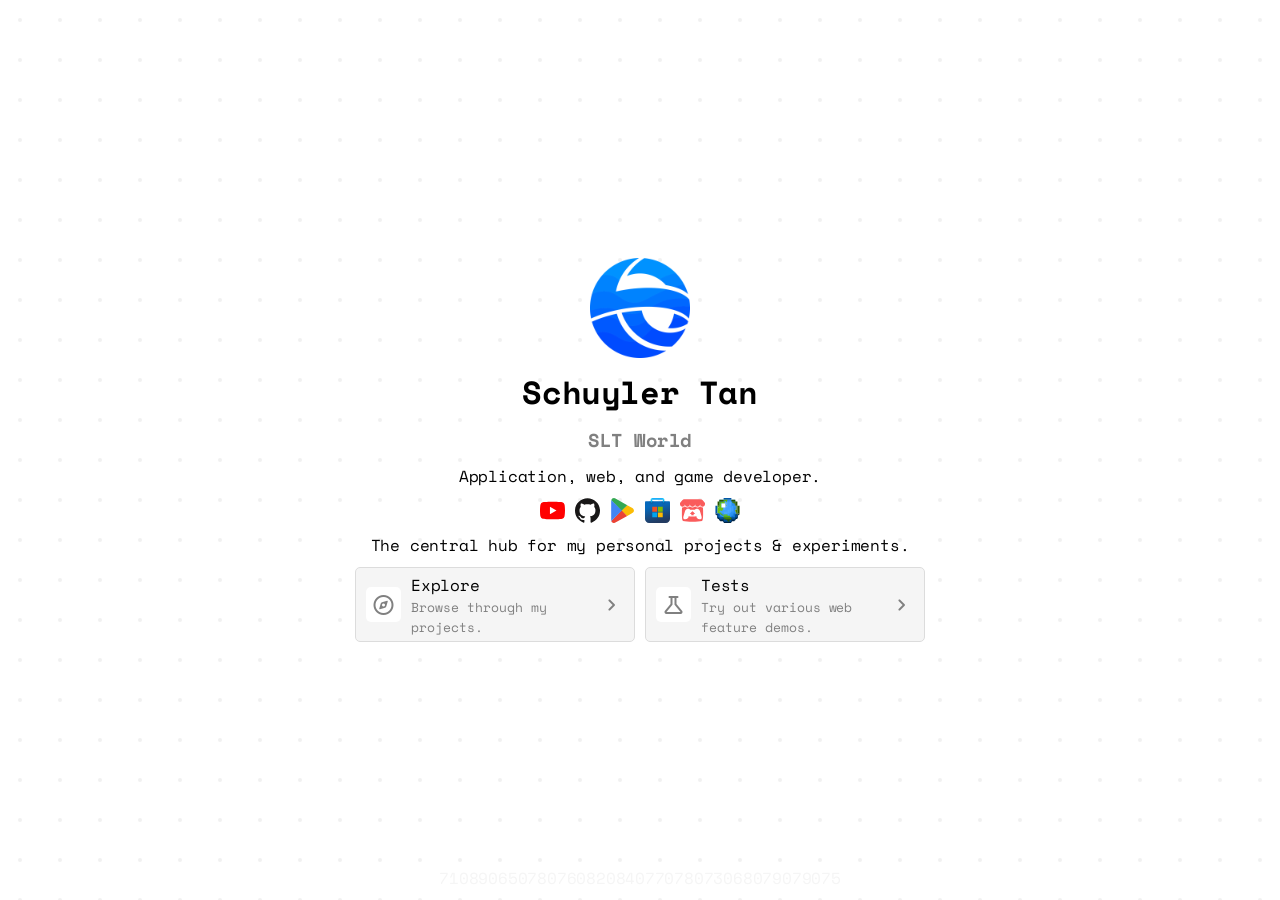
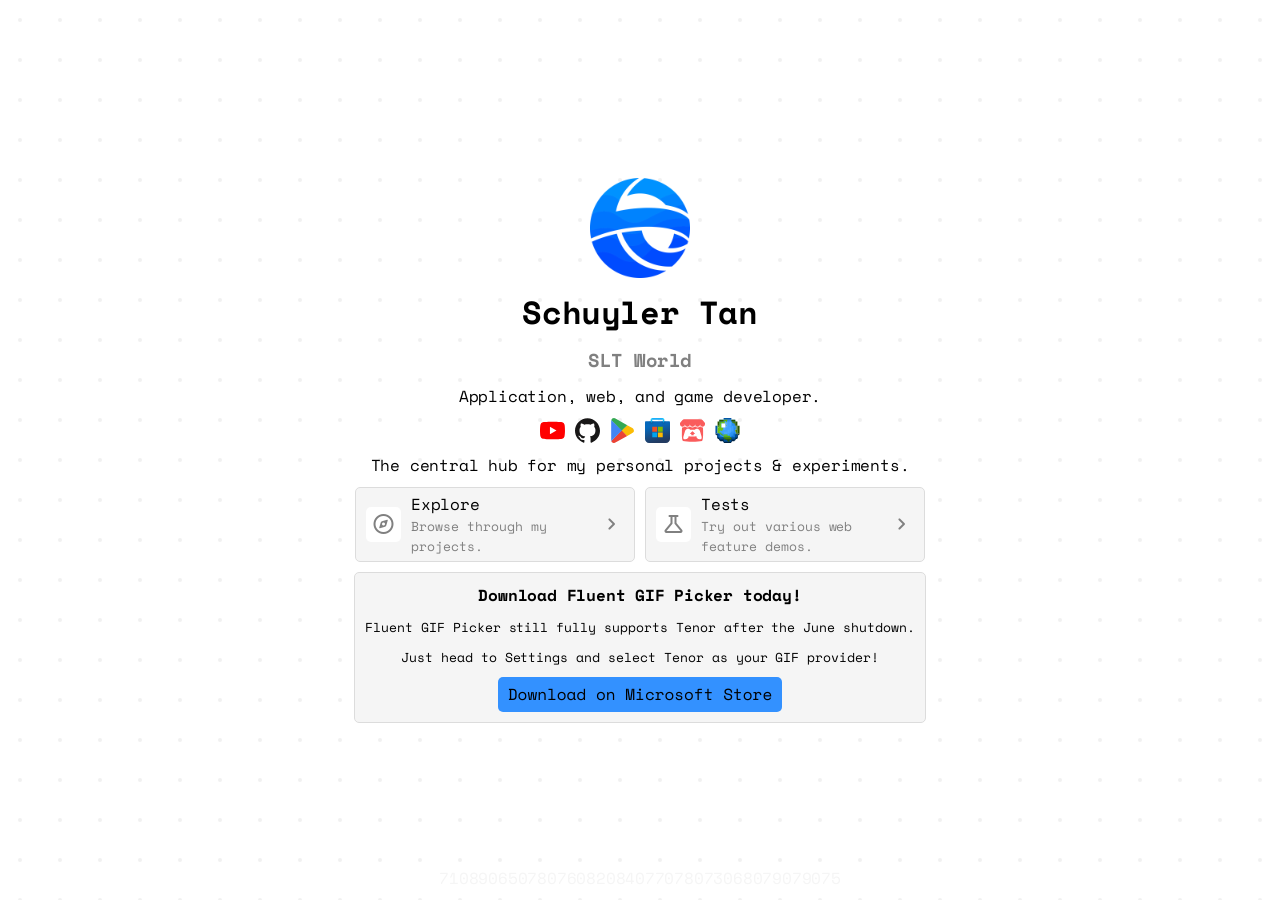
Before and after one commit to SLT-World/slt-world.github.io, a Jekyll site: the page index.html, which Jekyll copies as it is, in a window 1280 px wide. Built offline with Jekyll 4.4.1, drawn with Linux system fonts in a browser that asks for light colours.

Commit message:
feat: Add Fluent GIF Picker promotion banner.

```diff
--- a/index.html
+++ b/index.html
@@ -224,6 +224,12 @@
                 </div>
             </a>
         </div>
+        <div class="container">
+            <h4 class="glitch" style="text-align: center;">Download Fluent GIF Picker today!</h4>
+            <span class="glitch" style="font-size: small;text-align: center;">Fluent GIF Picker still fully supports Tenor after the June shutdown.</span>
+            <span class="glitch" style="font-size: small;text-align: center;">Just head to Settings and select Tenor as your GIF provider!</span>
+            <a href="https://apps.microsoft.com/detail/9N6Q7KZX4NGJ" style="background: var(--accent-color);border: none;width: fit-content;padding: 0 10px;align-self: center;color: var(--font-color);" class="button">Download on Microsoft Store</a>
+        </div>
         <p class="glitch" style="position: absolute;bottom: 10px;left: 0;right: 0;text-align: center;color: var(--secondary-color);overflow: clip;z-index: -1;">71089065078076082084077078073068079079075</p>
     </div>
 <script>
```
Also changed, not shown: explore/index.html (+19 -19 lines), tests/index.md (+11 -5 lines), explore/gif.png (deleted).
